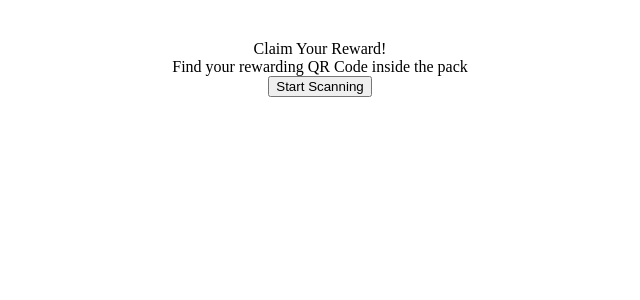
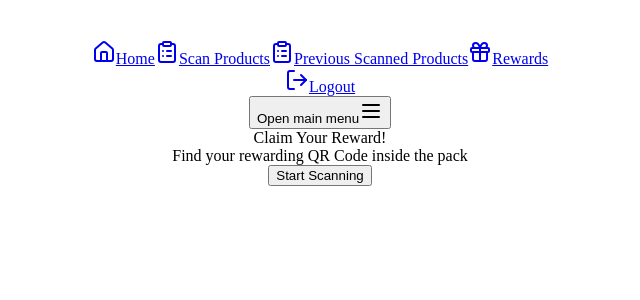
Before and after one commit to pratyushk512/eco-lens, a React (Vite) app in the folder frontend/: page /rewards/consumer in a window 1280 px wide. Shown: the top 300 px of the page, without its empty margins (320-960 px from the left). Built offline with nearby package versions, Linux system fonts and the light colour scheme; the HTML template or start-up script is replaced by a standard one.

Commit message:
Added navbar to consumer page

```diff
--- a/frontend/src/pages/consumer.jsx
+++ b/frontend/src/pages/consumer.jsx
@@ -4,7 +4,7 @@ import { Button } from "@/components/ui/button";
 import { Card, CardContent, CardFooter, CardHeader, CardTitle, CardDescription } from "@/components/ui/card";
 import { Alert, AlertDescription, AlertTitle } from "@/components/ui/alert";
 import { Loader2, CheckCircle2, XCircle } from 'lucide-react';
-
+import Navbar4 from '@/components/Navbar4';
 const checkDatabase = async (data) => {
   await new Promise(resolve => setTimeout(resolve, 1000));
   if (data === 'valid_qr_code') {
@@ -45,8 +45,9 @@ export default function QRCodeScanner() {
     }
   };
 
-  return (
-    <Card className="w-full max-w-md mx-auto">
+  return (<>
+  <Navbar4/>
+    <Card className="w-full max-w-md mx-auto mt-9">
       <CardHeader>
         <CardTitle>Claim Your Reward!</CardTitle>
         <CardDescription>Find your rewarding QR Code inside the pack</CardDescription>
@@ -111,5 +112,6 @@ export default function QRCodeScanner() {
         )}
       </CardFooter>
     </Card>
+    </>
   );
 }
```
Also changed, not shown: 1 other file (tests, documents, lock files or other folders).
